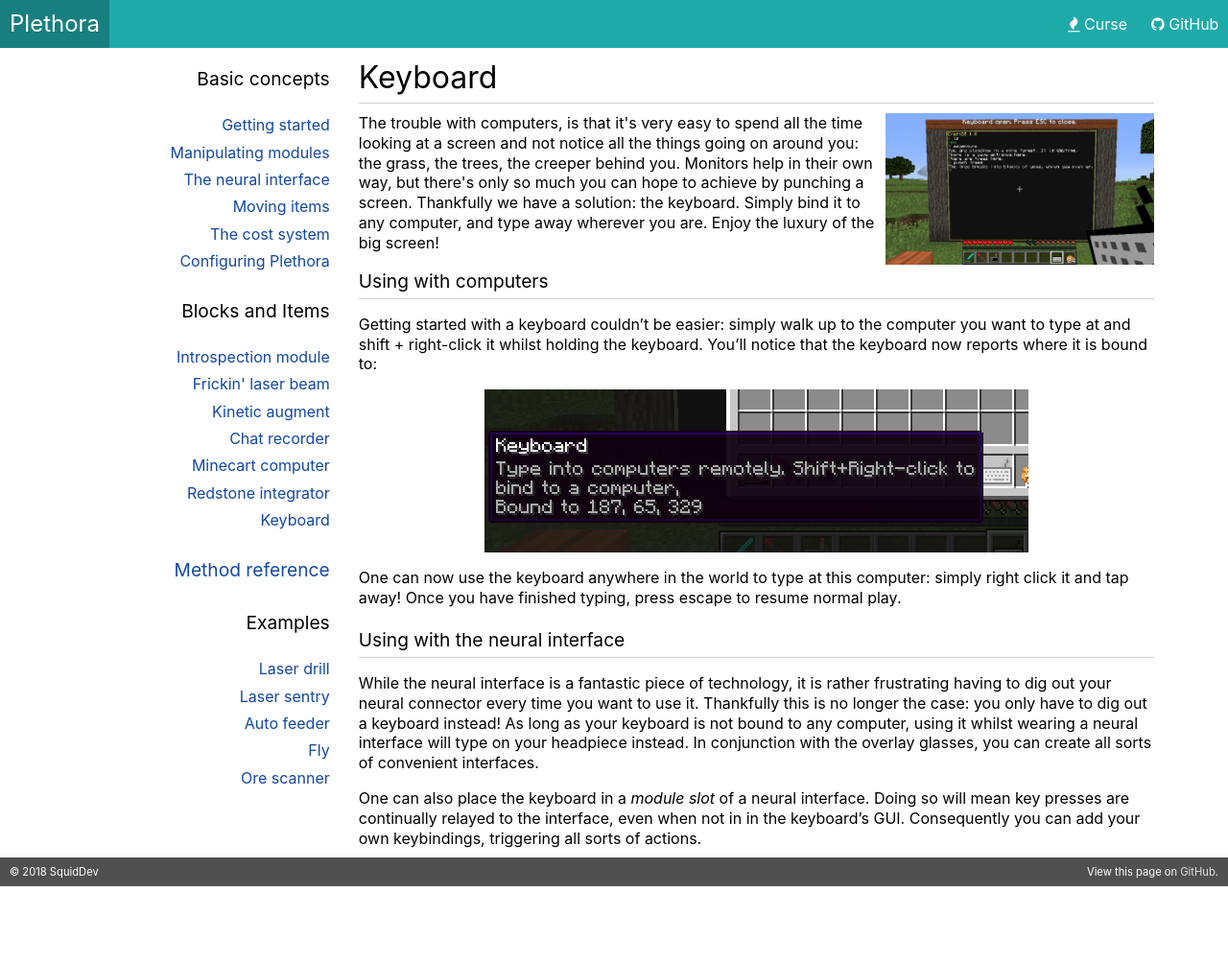
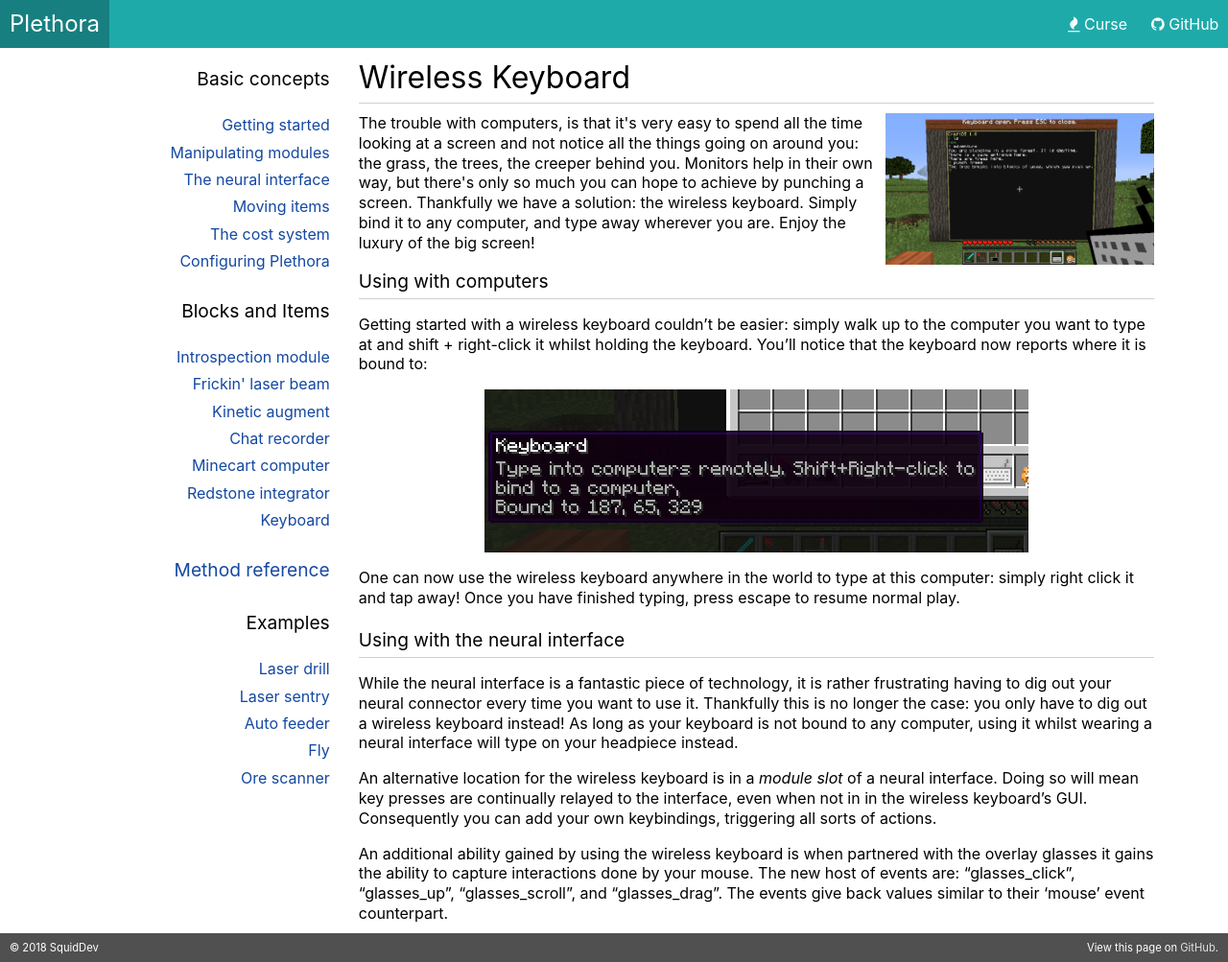
Before and after one commit to SquidDev-CC/plethora, a Jekyll site: the page built from items/keyboard.md, in a window 1280 px wide. Shown: the whole page at 96% size. Built offline with Jekyll 4.4.1, drawn with Linux system fonts in a browser that asks for light colours; before the commit the page ends 924 px from its top, so only the background shows below that.

Commit message:
Add missing information to keyboard.md
Added valuable and convenient information about the wireless keyboard in combination with the overlay glasses. As salty as I am that this was undocumented, it's not like I would have looked at it, anyways. XP

```diff
--- a/items/keyboard.md
+++ b/items/keyboard.md
@@ -1,39 +1,41 @@
 ---
-title: Keyboard
+title: Wireless Keyboard
 layout: text
 ---
 
-## Keyboard
+## Wireless Keyboard
 <div class="module-header">
 	<div class="module-data">
 		<p>
 			The trouble with computers, is that it's very easy to spend all the time looking at a screen and not notice
 			all the things going on around you: the grass, the trees, the creeper behind you. Monitors help in their own
 			way, but there's only so much you can hope to achieve by punching a screen. Thankfully we have a solution:
-			the keyboard. Simply bind it to any computer, and type away wherever you are. Enjoy the luxury of the big
+			the wireless keyboard. Simply bind it to any computer, and type away wherever you are. Enjoy the luxury of the big
 			screen!
 		</p>
 	</div>
 	<div class="module-image">
-		<img src="{{ "images/items/keyboard.png" | relative_url }}" alt="The keyboard being used with a monitor." title="The keyboard being used with a monitor."  />
+		<img src="{{ "images/items/keyboard.png" | relative_url }}" alt="The wireless keyboard being used with a monitor." title="The wireless keyboard being used with a monitor."  />
 	</div>
 </div>
 
 ### Using with computers
-Getting started with a keyboard couldn't be easier: simply walk up to the computer you want to type at and shift +
+Getting started with a wireless keyboard couldn't be easier: simply walk up to the computer you want to type at and shift +
 right-click it whilst holding the keyboard. You'll notice that the keyboard now reports where it is bound to:
 
 ![A keyboard bound to a computer.]({{ "images/items/keyboard-bound.png" | relative_url }} "A keyboard bound to a computer.")
 
-One can now use the keyboard anywhere in the world to type at this computer: simply right click it and tap away! Once
+One can now use the wireless keyboard anywhere in the world to type at this computer: simply right click it and tap away! Once
 you have finished typing, press escape to resume normal play.
 
 ### Using with the neural interface
 While the neural interface is a fantastic piece of technology, it is rather frustrating having to dig out your neural
-connector every time you want to use it. Thankfully this is no longer the case: you only have to dig out a keyboard
+connector every time you want to use it. Thankfully this is no longer the case: you only have to dig out a wireless keyboard
 instead! As long as your keyboard is not bound to any computer, using it whilst wearing a neural interface will type on
-your headpiece instead. In conjunction with the overlay glasses, you can create all sorts of convenient interfaces.
+your headpiece instead.
 
-One can also place the keyboard in a _module slot_ of a neural interface. Doing so will mean key presses are continually
-relayed to the interface, even when not in in the keyboard's GUI. Consequently you can add your own keybindings,
+An alternative location for the wireless keyboard is in a _module slot_ of a neural interface. Doing so will mean key presses are
+continually relayed to the interface, even when not in in the wireless keyboard's GUI. Consequently you can add your own keybindings,
 triggering all sorts of actions.
+
+An additional ability gained by using the wireless keyboard is when partnered with the overlay glasses it gains the ability to capture interactions done by your mouse. The new host of events are: "glasses_click", "glasses_up", "glasses_scroll", and "glasses_drag". The events give back values similar to their 'mouse' event counterpart.
```
